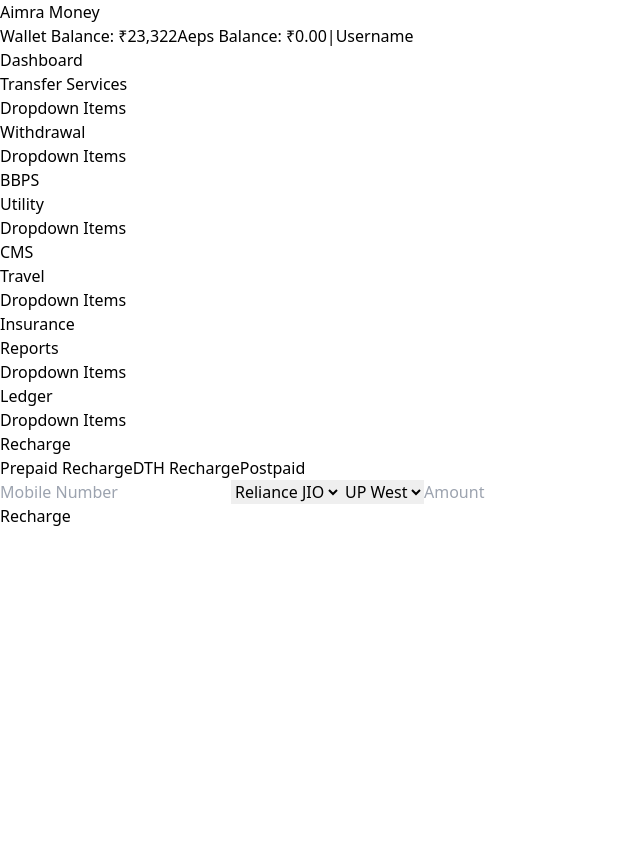
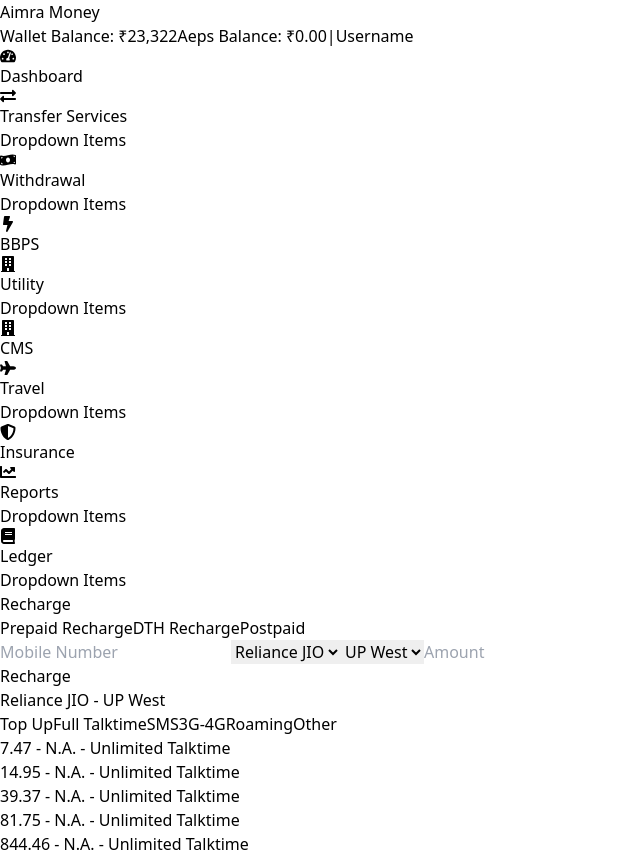
Before and after one commit to surajkumar540/Recharge, a React (Vite) app: page / in a window 1280 px wide. Shown: the whole page, without its empty margins (0-640 px from the left). Before the commit the page ends 800 px from the top, so only its background shows below. Built offline with nearby package versions, Linux system fonts and the light colour scheme.

Commit message:
add:nav and strcuyre ready

```diff
--- a/package.json
+++ b/package.json
@@ -11,7 +11,8 @@
   },
   "dependencies": {
     "react": "^19.0.0",
-    "react-dom": "^19.0.0"
+    "react-dom": "^19.0.0",
+    "react-icons": "^5.5.0"
   },
   "devDependencies": {
     "@eslint/js": "^9.21.0",
--- a/src/App.jsx
+++ b/src/App.jsx
@@ -1,8 +1,19 @@
 import React from "react";
+import {
+  FaTachometerAlt,
+  FaExchangeAlt,
+  FaMoneyBillWave,
+  FaBolt,
+  FaBuilding,
+  FaPlane,
+  FaShieldAlt,
+  FaChartLine,
+  FaBook,
+} from "react-icons/fa";
 
 const AimraMoney = () => {
   return (
-    <div className="min-h-screen bg-gray-100">
+    <div className="min-h-screen">
       {/* Top Bar */}
       <div className="bg-black text-white flex justify-between items-center p-4">
         <div className="text-lg font-bold">Aimra Money</div>
@@ -16,48 +27,76 @@
 
       {/* Navigation Bar */}
       <div className="text-white bg-black flex justify-center space-x-6 p-4">
-        <div>Dashboard</div>
-        <div className="relative group">
-          Transfer Services
+        <div className="flex items-center space-x-2">
+          <FaTachometerAlt />
+          <span>Dashboard</span>
+        </div>
+
+        <div className="relative group flex items-center space-x-2">
+          <FaExchangeAlt />
+          <span>Transfer Services</span>
           <div className="absolute hidden group-hover:block bg-white text-black mt-2 p-2 rounded">
             Dropdown Items
           </div>
         </div>
-        <div className="relative group">
-          Withdrawal
+
+        <div className="relative group flex items-center space-x-2">
+          <FaMoneyBillWave />
+          <span>Withdrawal</span>
           <div className="absolute hidden group-hover:block bg-white text-black mt-2 p-2 rounded">
             Dropdown Items
           </div>
         </div>
-        <div>BBPS</div>
-        <div className="relative group">
-          Utility
+
+        <div className="flex items-center space-x-2">
+          <FaBolt />
+          <span>BBPS</span>
+        </div>
+
+        <div className="relative group flex items-center space-x-2">
+          <FaBuilding />
+          <span>Utility</span>
           <div className="absolute hidden group-hover:block bg-white text-black mt-2 p-2 rounded">
             Dropdown Items
           </div>
         </div>
-        <div>CMS</div>
-        <div className="relative group">
-          Travel
+
+        <div className="flex items-center space-x-2">
+          <FaBuilding />
+          <span>CMS</span>
+        </div>
+
+        <div className="relative group flex items-center space-x-2">
+          <FaPlane />
+          <span>Travel</span>
           <div className="absolute hidden group-hover:block bg-white text-black mt-2 p-2 rounded">
             Dropdown Items
           </div>
         </div>
-        <div>Insurance</div>
-        <div className="relative group">
-          Reports
+
+        <div className="flex items-center space-x-2">
+          <FaShieldAlt />
+          <span>Insurance</span>
+        </div>
+
+        <div className="relative group flex items-center space-x-2">
+          <FaChartLine />
+          <span>Reports</span>
           <div className="absolute hidden group-hover:block bg-white text-black mt-2 p-2 rounded">
             Dropdown Items
           </div>
         </div>
-        <div className="relative group">
-          Ledger
+
+        <div className="relative group flex items-center space-x-2">
+          <FaBook />
+          <span>Ledger</span>
           <div className="absolute hidden group-hover:block bg-white text-black mt-2 p-2 rounded">
             Dropdown Items
           </div>
         </div>
       </div>
 
+      <div className="flex">
         {/* Recharge Section */}
         <div className="bg-white m-4 p-6 rounded-lg shadow-md">
           <h2 className="text-2xl font-bold mb-4">Recharge</h2>
@@ -70,7 +109,7 @@
             </button>
             <button className="bg-gray-300 px-4 py-2 rounded">Postpaid</button>
           </div>
-        <div className="grid grid-cols-1 md:grid-cols-2 gap-4">
+          <div className="grid grid-cols-1 md:grid-cols-1 gap-4">
             <input
               type="text"
               placeholder="Mobile Number"
@@ -92,6 +131,41 @@
             Recharge
           </button>
         </div>
+
+        {/* Recharge Options */}
+        <div className="bg-white m-4 p-6 rounded-lg shadow-md">
+          <h3 className="text-xl font-bold mb-4">Reliance JIO - UP West</h3>
+          <div className="flex space-x-4 border-b pb-2 mb-4">
+            <button className="bg-blue-500 text-white px-4 py-2 rounded">
+              Top Up
+            </button>
+            <button className="bg-gray-300 px-4 py-2 rounded">
+              Full Talktime
+            </button>
+            <button className="bg-gray-300 px-4 py-2 rounded">SMS</button>
+            <button className="bg-gray-300 px-4 py-2 rounded">3G-4G</button>
+            <button className="bg-gray-300 px-4 py-2 rounded">Roaming</button>
+            <button className="bg-gray-300 px-4 py-2 rounded">Other</button>
+          </div>
+          <div className="grid grid-cols-1 md:grid-cols-5 gap-4">
+            <div className="p-4 border rounded">
+              7.47 - N.A. - Unlimited Talktime
+            </div>
+            <div className="p-4 border rounded">
+              14.95 - N.A. - Unlimited Talktime
+            </div>
+            <div className="p-4 border rounded">
+              39.37 - N.A. - Unlimited Talktime
+            </div>
+            <div className="p-4 border rounded">
+              81.75 - N.A. - Unlimited Talktime
+            </div>
+            <div className="p-4 border rounded">
+              844.46 - N.A. - Unlimited Talktime
+            </div>
+          </div>
+        </div>
+      </div>
     </div>
   );
 };
```
Also changed, not shown: 1 other file (tests, documents, lock files or other folders). Lines whose indentation alone changed are shown as unchanged.
